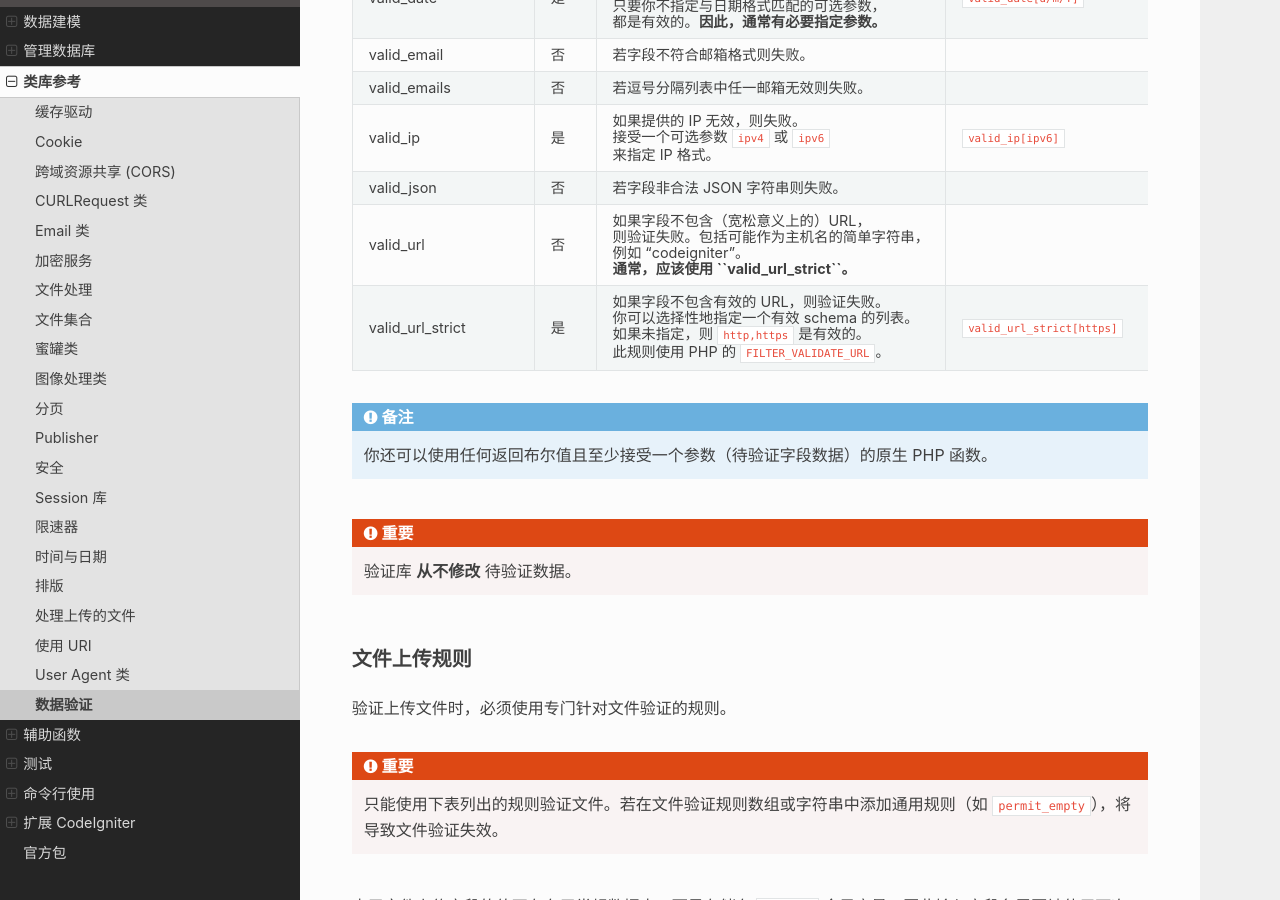
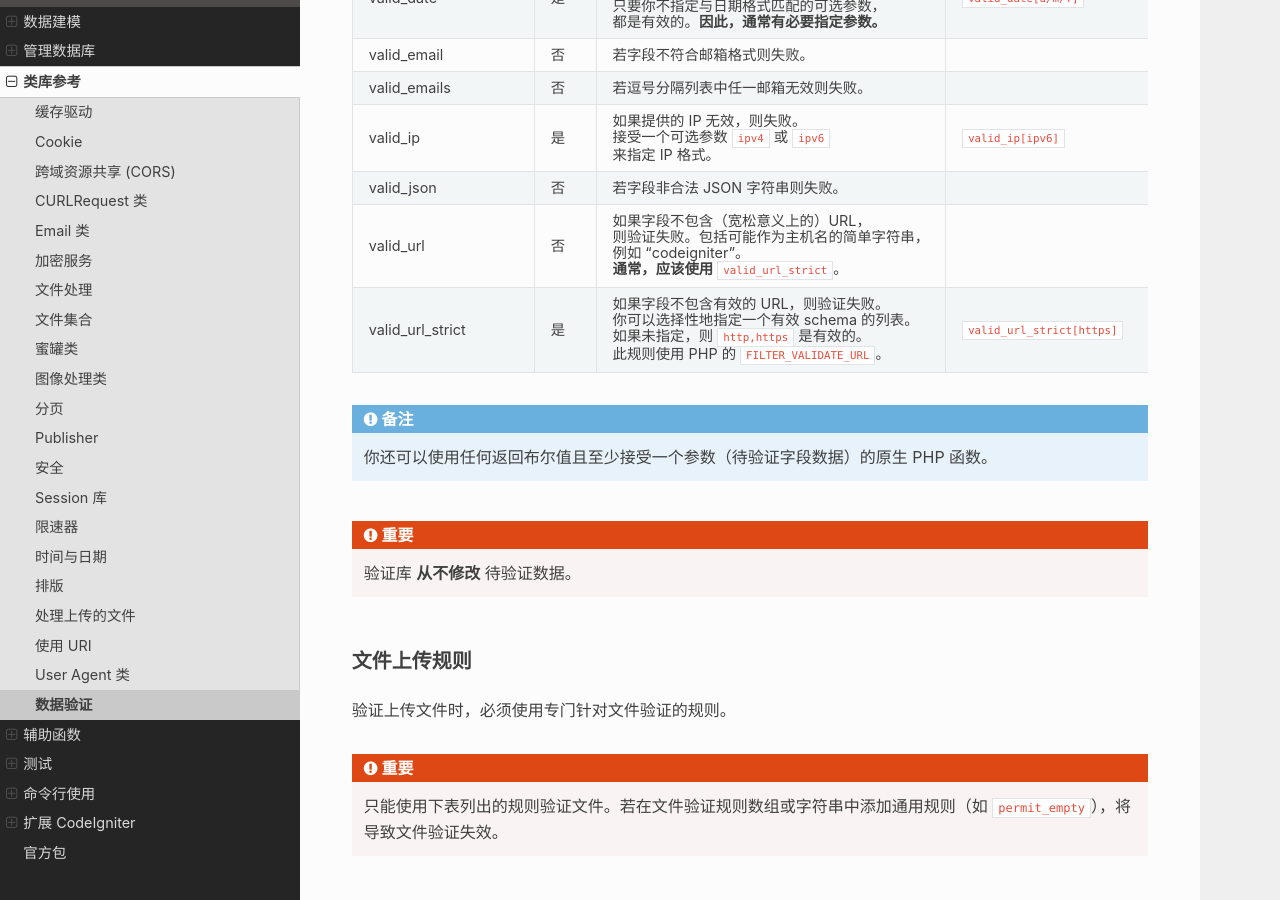
Before and after one commit to CodeIgniter-Chinese/codeigniter4-user-guide, a Sphinx documentation site: the page built from source/libraries/validation.rst, in a window 1280 px wide and 900 px high, scrolled down 27004 px. Built offline with Sphinx 7.4.7 and the Read the Docs theme 3.1.0, drawn with Linux system fonts in a browser that asks for light colours; cross-references to code outside the pages are shown as plain code.

Commit message:
修正文档中的标点符号，以提高可读性和一致性

```diff
--- a/source/database/query_builder.rst
+++ b/source/database/query_builder.rst
@@ -906,7 +906,7 @@ Update
 $builder->replace()
 -------------------
 
-此方法执行 **REPLACE** 语句，本质上是 SQL 标准的（可选）**DELETE** + **INSERT**，使用 *PRIMARY* 和 *UNIQUE* 作为决定因素。在我们的案例中，它将使你无需通过组合不同的 ``select()``、``update()``、``delete()`` 和 ``insert()`` 调用来实现复杂逻辑。
+此方法执行 **REPLACE** 语句，本质上是 SQL 标准的（可选） **DELETE** + **INSERT**，使用 *PRIMARY* 和 *UNIQUE* 作为决定因素。在我们的案例中，它将使你无需通过组合不同的 ``select()``、``update()``、``delete()`` 和 ``insert()`` 调用来实现复杂逻辑。
 
 示例：
 
--- a/source/libraries/validation.rst
+++ b/source/libraries/validation.rst
@@ -819,7 +819,7 @@ valid_json              否         若字段非合法 JSON 字符串则失败
 valid_url               否         如果字段不包含（宽松意义上的）URL，
                                    则验证失败。包括可能作为主机名的简单字符串，
                                    例如 "codeigniter"。
-                                   **通常，应该使用 ``valid_url_strict``。**
+                                   **通常，应该使用** ``valid_url_strict``。
 valid_url_strict        是         如果字段不包含有效的 URL，则验证失败。        ``valid_url_strict[https]``
                                    你可以选择性地指定一个有效 schema 的列表。
                                    如果未指定，则 ``http,https`` 是有效的。
```
